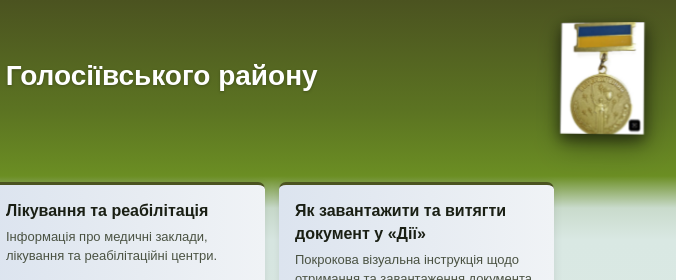
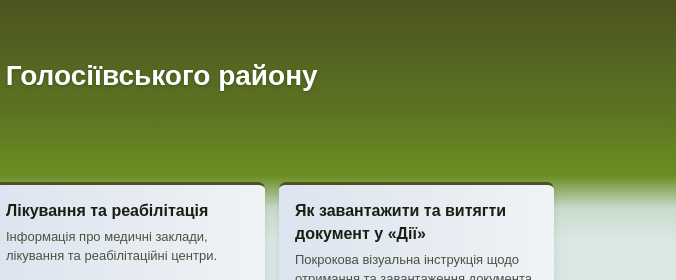
Before and after one commit to alexfranc590-web/veteran-golosiiv, a plain HTML site: page index.html in a window 1280 px wide. Shown: the top 280 px of the page, 604-1280 px from the left. Drawn offline with Linux system fonts and the light colour scheme.

Commit message:
Add files via upload

```diff
--- a/index.html
+++ b/index.html
@@ -21,35 +21,6 @@
       margin: 0 auto;
       padding: 0 16px;
       position: relative;
-    }
-    .corner-badge-wrap {
-      position: absolute;
-      top: -6px;
-      right: 22px;
-      width: 104px;
-      height: 112px;
-      z-index: 5;
-      perspective: 750px;
-      transform-style: preserve-3d;
-      display: flex;
-      align-items: center;
-      justify-content: center;
-    }
-    .corner-badge-img {
-      width: 100%;
-      height: 100%;
-      object-fit: contain;
-      transform: rotateY(-8deg) rotateX(4deg);
-      transition: transform 0.35s ease, filter 0.35s ease;
-      filter:
-        drop-shadow(0 5px 7px rgba(15, 18, 8, 0.58))
-        drop-shadow(2px 8px 12px rgba(0, 0, 0, 0.38));
-    }
-    .corner-badge-wrap:hover .corner-badge-img {
-      transform: rotateY(-2deg) rotateX(1deg) scale(1.04);
-      filter:
-        drop-shadow(0 7px 10px rgba(15, 18, 8, 0.65))
-        drop-shadow(3px 10px 15px rgba(0, 0, 0, 0.44));
     }
     main {
       padding: 16px 0 44px;
@@ -103,10 +74,6 @@
       .cards-grid {
         grid-template-columns: minmax(0, 1fr);
         grid-template-rows: auto;
-      }
-      .corner-badge-wrap {
-        position: static;
-        margin: 0 auto 8px;
       }
     }
     .card {
@@ -270,10 +237,6 @@
 <body>
   <main id="veteranam">
     <div class="container">
-      <div class="corner-badge-wrap">
-        <img src="medal.png" alt="Медаль Ветеран війни" class="corner-badge-img">
-      </div>
-
       <div class="hero-heading-row">
         <a href="#veteranam" class="brand" aria-label="Ветеран Голосіївського району">
           <img src="favicon.png" alt="Герб порталу" class="brand-icon">
```
